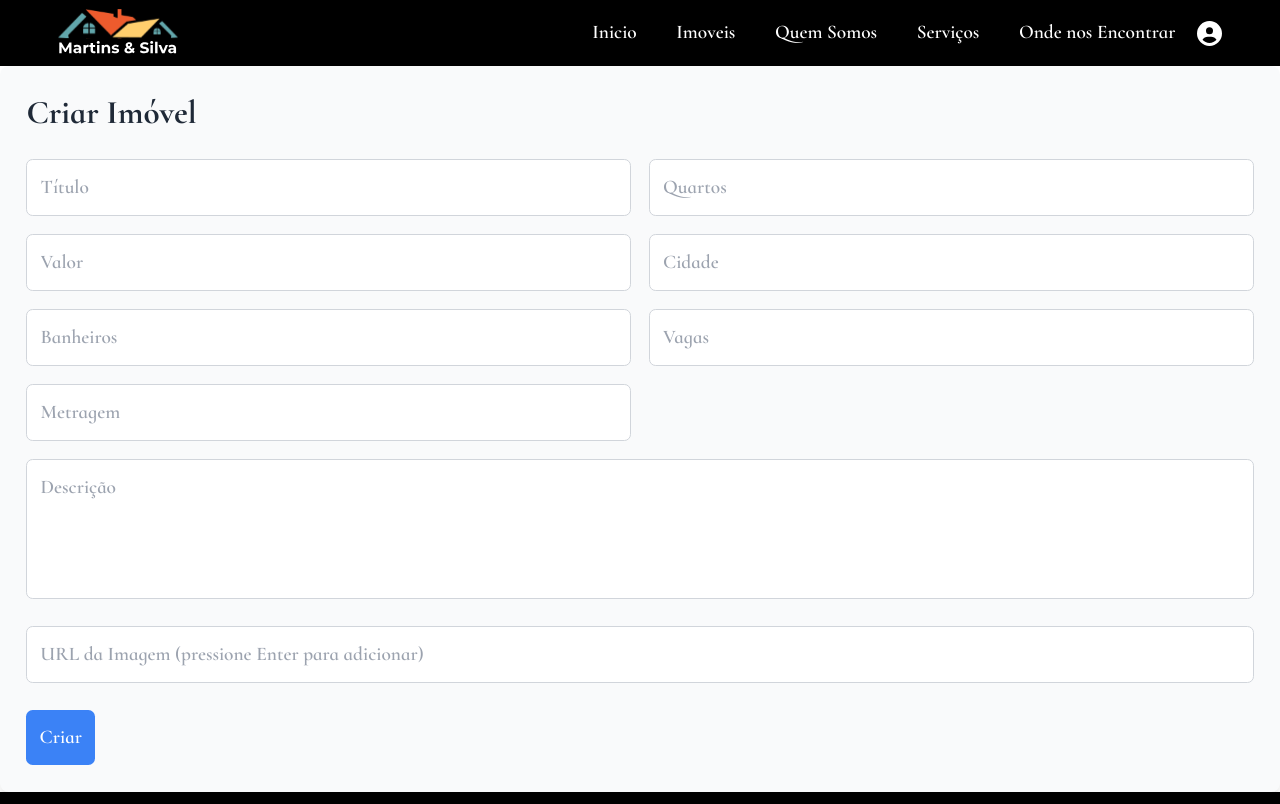
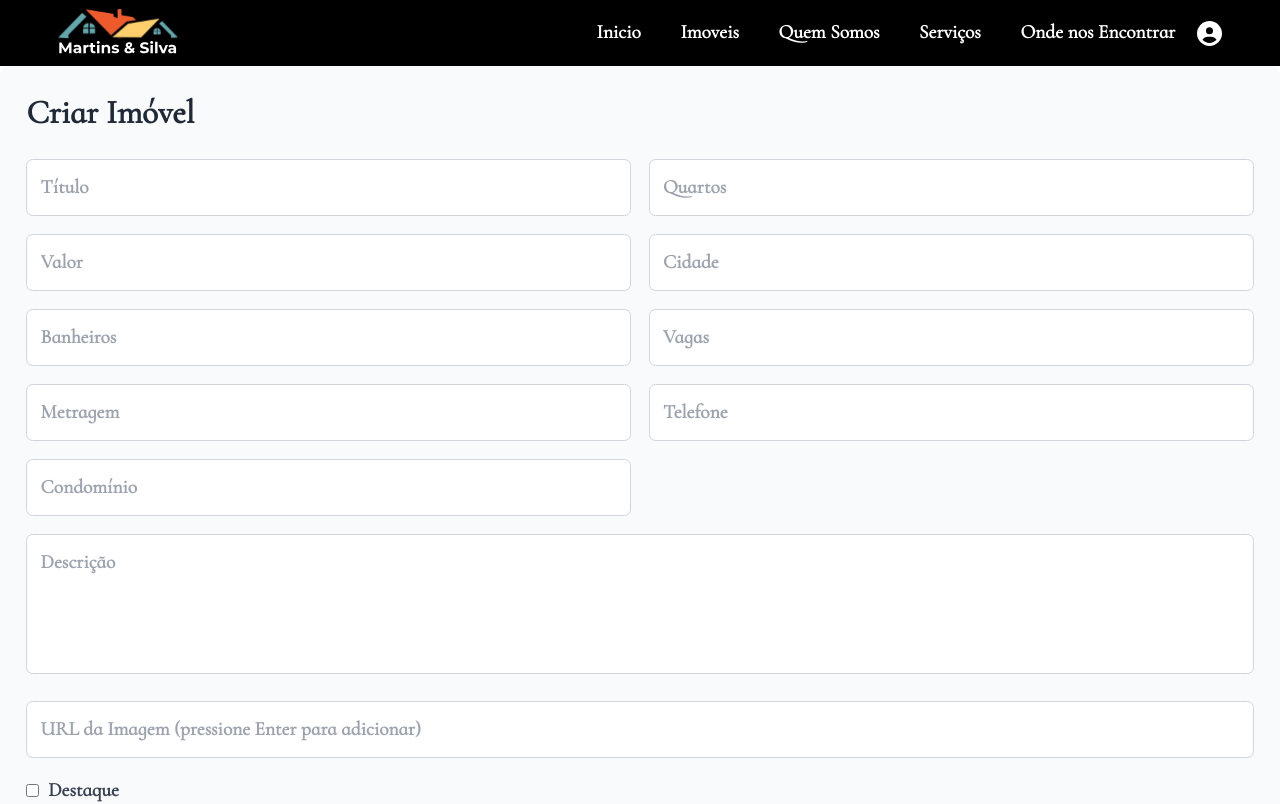
Before and after one commit to eliasfmartins/landing-imobiliaria, a Next.js app: page /cadastrar-imoveis in a window 1280 px wide. Shown: the top 804 px of the page. Built offline with nearby package versions, Linux system fonts and the light colour scheme; a web font is replaced by a local one.

Commit message:
feat: carrosel funfando e atualizacao componentes

```diff
--- a/src/app/cadastrar-imoveis/page.tsx
+++ b/src/app/cadastrar-imoveis/page.tsx
@@ -14,15 +14,21 @@ const CriarImovel = () => {
     city: '',
     bathrooms: '',
     garages: '',
-    area: ''
+    area: '',
+    phone: '',
+    condominium: '',
+    highlight: false
   });
 
   const [imageUrl, setImageUrl] = useState('');
 
   const handleChange = (e: ChangeEvent<HTMLInputElement | HTMLTextAreaElement>) => {
-    const { name, value } = e.target;
-    setImovel({ ...imovel, [name]: value });
-  };
+  const { name, value, type, checked } = e.target as HTMLInputElement;
+  setImovel(prevImovel => ({
+    ...prevImovel,
+    [name]: type === 'checkbox' ? checked : value
+  }));
+};
 
   const handleImageChange = (e: ChangeEvent<HTMLInputElement>) => {
     setImageUrl(e.target.value);
@@ -30,17 +36,20 @@ const CriarImovel = () => {
 
   const handleImageKeyPress = (e: KeyboardEvent<HTMLInputElement>) => {
     if (e.key === 'Enter' && imageUrl.trim() !== '') {
-      setImovel({ ...imovel, images: [...imovel.images, imageUrl] });
+      setImovel(prevImovel => ({
+        ...prevImovel,
+        images: [...prevImovel.images, imageUrl]
+      }));
       setImageUrl('');
       e.preventDefault();
     }
   };
 
   const handleRemoveImage = (index: number) => {
-    setImovel({
-      ...imovel,
-      images: imovel.images.filter((_, i) => i !== index)
-    });
+    setImovel(prevImovel => ({
+      ...prevImovel,
+      images: prevImovel.images.filter((_, i) => i !== index)
+    }));
   };
 
   const handleSubmit = async (e: FormEvent<HTMLFormElement>) => {
@@ -78,64 +87,37 @@ const CriarImovel = () => {
   return (
     <div className="container mx-auto p-6 bg-gray-50 rounded-lg shadow-lg">
       <h1 className="text-3xl font-bold text-gray-800 mb-6">Criar Imóvel</h1>
-      <form onSubmit={handleSubmit} className='space-y-4'>
+      <form onSubmit={handleSubmit} className="space-y-4">
         <div className="grid grid-cols-1 md:grid-cols-2 gap-4">
-          <input
-            type="text"
-            name="title"
-            value={imovel.title}
-            onChange={handleChange}
-            placeholder="Título"
-            className="border border-gray-300 p-3 rounded-md focus:outline-none focus:ring-2 focus:ring-blue-500"
-          />
-          <input
-            type="number"
-            name="rooms"
-            value={imovel.rooms}
-            onChange={handleChange}
-            placeholder="Quartos"
-            className="border border-gray-300 p-3 rounded-md focus:outline-none focus:ring-2 focus:ring-blue-500"
-          />
-          <input
-            type="number"
-            name="value"
-            value={imovel.value}
-            onChange={handleChange}
-            placeholder="Valor"
-            className="border border-gray-300 p-3 rounded-md focus:outline-none focus:ring-2 focus:ring-blue-500"
-          />
-          <input
-            type="text"
-            name="city"
-            value={imovel.city}
-            onChange={handleChange}
-            placeholder="Cidade"
-            className="border border-gray-300 p-3 rounded-md focus:outline-none focus:ring-2 focus:ring-blue-500"
-          />
-          <input
-            type="number"
-            name="bathrooms"
-            value={imovel.bathrooms}
-            onChange={handleChange}
-            placeholder="Banheiros"
-            className="border border-gray-300 p-3 rounded-md focus:outline-none focus:ring-2 focus:ring-blue-500"
-          />
-          <input
-            type="number"
-            name="garages"
-            value={imovel.garages}
-            onChange={handleChange}
-            placeholder="Vagas"
-            className="border border-gray-300 p-3 rounded-md focus:outline-none focus:ring-2 focus:ring-blue-500"
-          />
-          <input
-            type="number"
-            name="area"
-            value={imovel.area}
-            onChange={handleChange}
-            placeholder="Metragem"
-            className="border border-gray-300 p-3 rounded-md focus:outline-none focus:ring-2 focus:ring-blue-500"
-          />
+          {[
+            { name: 'title', type: 'text', placeholder: 'Título' },
+            { name: 'rooms', type: 'number', placeholder: 'Quartos' },
+            { name: 'value', type: 'number', placeholder: 'Valor' },
+            { name: 'city', type: 'text', placeholder: 'Cidade' },
+            { name: 'bathrooms', type: 'number', placeholder: 'Banheiros' },
+            { name: 'garages', type: 'number', placeholder: 'Vagas' },
+            { name: 'area', type: 'number', placeholder: 'Metragem' },
+            { name: 'phone', type: 'text', placeholder: 'Telefone' },
+            { name: 'condominium', type: 'text', placeholder: 'Condomínio' }
+          ].map(({ name, type, placeholder }) => (
+            <div key={name} className="relative">
+              <input
+                type={type}
+                name={name}
+                value={(imovel as any)[name]}
+                onChange={handleChange}
+                placeholder={placeholder}
+                className="border border-gray-300 p-3 rounded-md focus:outline-none focus:ring-2 focus:ring-blue-500 w-full"
+              />
+              {((imovel as any)[name]) && (
+                <label
+                  className={`absolute left-3 text-gray-500 transition-all duration-200 ease-in-out text-xs -top-2.5 bg-white px-1`}
+                >
+                  {placeholder}
+                </label>
+              )}
+            </div>
+          ))}
         </div>
         <textarea
           name="description"
@@ -168,6 +150,17 @@ const CriarImovel = () => {
             ))}
           </ul>
         </div>
+        <div className="flex items-center">
+          <input
+            type="checkbox"
+            name="highlight"
+            checked={imovel.highlight}
+            onChange={handleChange}
+            id="highlight"
+            className="mr-2"
+          />
+          <label htmlFor="highlight" className="text-gray-700">Destaque</label>
+        </div>
         <button type="submit" className="bg-blue-500 text-white p-3 rounded-md hover:bg-blue-600 focus:outline-none focus:ring-2 focus:ring-blue-500">
           Criar
         </button>
--- a/src/app/components/CardsDestaqueImoveis/index.tsx
+++ b/src/app/components/CardsDestaqueImoveis/index.tsx
@@ -42,7 +42,7 @@ export default function CardDestaqueImoveis({
         </p>
       </div>
       <div className="p-4 flex flex-col gap-2">
-        {title}
+			<h2 className="text-xl font-semibold mb-1 truncate capitalize">{title.toLocaleLowerCase()}</h2>
         <p>{cidade}</p>
         <div className="flex gap-2">
           {quartos && <p>{quartos} Quartos</p>}
--- a/src/app/fonts.ts
+++ b/src/app/fonts.ts
@@ -11,10 +11,9 @@ export const inter = Cormorant_Infant({
 });
 
 export const playfair = Cormorant_Unicase({
-	subsets: ['latin'],
-	weight: ['300', '500', '700'],
+	subsets: ['latin'],weight:'400'
 });
 export const roboto = Cormorant_Infant({
 	subsets: ['latin'],
-	weight: ['300', '400', '500', '600', '700'],
+	weight: "400"
 });
--- a/src/app/imoveis/[id]/editar/page.tsx
+++ b/src/app/imoveis/[id]/editar/page.tsx
@@ -15,7 +15,10 @@ const EditarImovel = ({ params }: { params: { id: string } }) => {
     city: '',
     bathrooms: '',
     garages: '',
-    area: ''
+    area: '',
+    phone: '',
+    condominium: '',
+    highlight: false,
   });
 
   const [imageUrl, setImageUrl] = useState('');
@@ -30,8 +33,18 @@ const EditarImovel = ({ params }: { params: { id: string } }) => {
   }, [id]);
 
 	const handleChange = (e: ChangeEvent<HTMLInputElement | HTMLTextAreaElement>) => {
-    const { name, value } = e.target;
-    setImovel(prevImovel => ({ ...prevImovel, [name]: value }));
+    const { name, value, type } = e.target;
+    if (type === 'checkbox') {
+      setImovel(prevImovel => ({
+        ...prevImovel,
+        [name]: (e.target as HTMLInputElement).checked
+      }));
+    } else {
+      setImovel(prevImovel => ({
+        ...prevImovel,
+        [name]: value
+      }));
+    }
   };
 
   const handleImageChange = (e: ChangeEvent<HTMLInputElement>) => {
@@ -60,6 +73,7 @@ const EditarImovel = ({ params }: { params: { id: string } }) => {
     e.preventDefault();
     const cookies = parseCookies();
     const token = cookies.token;
+    console.log(imovel);
     await fetch(`${process.env.NEXT_PUBLIC_API_URL}imoveis/${id}`, {
       method: 'PATCH',
       credentials: 'include',
@@ -77,64 +91,37 @@ const EditarImovel = ({ params }: { params: { id: string } }) => {
 	return (
     <div className="container mx-auto p-6 bg-gray-50 rounded-lg shadow-lg">
       <h1 className="text-3xl font-bold text-gray-800 mb-6">Editar Imóvel</h1>
-      <form onSubmit={handleSubmit} className='space-y-4'>
+      <form onSubmit={handleSubmit} className="space-y-4">
         <div className="grid grid-cols-1 md:grid-cols-2 gap-4">
+          {[
+            { name: 'title', type: 'text', placeholder: 'Título' },
+            { name: 'rooms', type: 'number', placeholder: 'Quartos' },
+            { name: 'value', type: 'number', placeholder: 'Valor' },
+            { name: 'city', type: 'text', placeholder: 'Cidade' },
+            { name: 'bathrooms', type: 'number', placeholder: 'Banheiros' },
+            { name: 'garages', type: 'number', placeholder: 'Vagas' },
+            { name: 'area', type: 'number', placeholder: 'Metragem' },
+            { name: 'phone', type: 'text', placeholder: 'Telefone' },
+            { name: 'condominium', type: 'text', placeholder: 'Condomínio' }
+          ].map(({ name, type, placeholder }) => (
+            <div key={name} className="relative">
               <input
-            type="text"
-            name="title"
-            value={imovel.title}
+                type={type}
+                name={name}
+                value={(imovel as any)[name]}
                 onChange={handleChange}
-            placeholder="Título"
-            className="border border-gray-300 p-3 rounded-md focus:outline-none focus:ring-2 focus:ring-blue-500"
+                placeholder={placeholder}
+                className="border border-gray-300 p-3 rounded-md focus:outline-none focus:ring-2 focus:ring-blue-500 w-full"
               />
-          <input
-            type="number"
-            name="rooms"
-            value={imovel.rooms}
-            onChange={handleChange}
-            placeholder="Quartos"
-            className="border border-gray-300 p-3 rounded-md focus:outline-none focus:ring-2 focus:ring-blue-500"
-          />
-          <input
-            type="number"
-            name="value"
-            value={imovel.value}
-            onChange={handleChange}
-            placeholder="Valor"
-            className="border border-gray-300 p-3 rounded-md focus:outline-none focus:ring-2 focus:ring-blue-500"
-          />
-          <input
-            type="text"
-            name="city"
-            value={imovel.city}
-            onChange={handleChange}
-            placeholder="Cidade"
-            className="border border-gray-300 p-3 rounded-md focus:outline-none focus:ring-2 focus:ring-blue-500"
-          />
-          <input
-            type="number"
-            name="bathrooms"
-            value={imovel.bathrooms}
-            onChange={handleChange}
-            placeholder="Banheiros"
-            className="border border-gray-300 p-3 rounded-md focus:outline-none focus:ring-2 focus:ring-blue-500"
-          />
-          <input
-            type="number"
-            name="garages"
-            value={imovel.garages}
-            onChange={handleChange}
-            placeholder="Vagas"
-            className="border border-gray-300 p-3 rounded-md focus:outline-none focus:ring-2 focus:ring-blue-500"
-          />
-          <input
-            type="number"
-            name="area"
-            value={imovel.area}
-            onChange={handleChange}
-            placeholder="Metragem"
-            className="border border-gray-300 p-3 rounded-md focus:outline-none focus:ring-2 focus:ring-blue-500"
-          />
+              {((imovel as any)[name]) && (
+                <label
+                  className={`absolute left-3  text-gray-500 transition-all duration-200 ease-in-out text-xs -top-2.5 bg-white px-1`}
+                >
+                  {placeholder}
+                </label>
+              )}
+            </div>
+          ))}
         </div>
         <textarea
           name="description"
@@ -167,12 +154,24 @@ const EditarImovel = ({ params }: { params: { id: string } }) => {
             ))}
           </ul>
         </div>
+        <div className="flex items-center">
+          <input
+            type="checkbox"
+            name="highlight"
+            checked={imovel.highlight}
+            onChange={handleChange}
+            id="highlight"
+            className="mr-2"
+          />
+          <label htmlFor="highlight" className="text-gray-700">Destaque</label>
+        </div>
         <button type="submit" className="bg-blue-500 text-white p-3 rounded-md hover:bg-blue-600 focus:outline-none focus:ring-2 focus:ring-blue-500">
           Salvar
         </button>
       </form>
     </div>
   );
+
 };
 
 export default EditarImovel;
```
Also changed, not shown: src/app/components/ImoveisSection/index.tsx (+68 -11 lines). Lines whose indentation alone changed are shown as unchanged.
